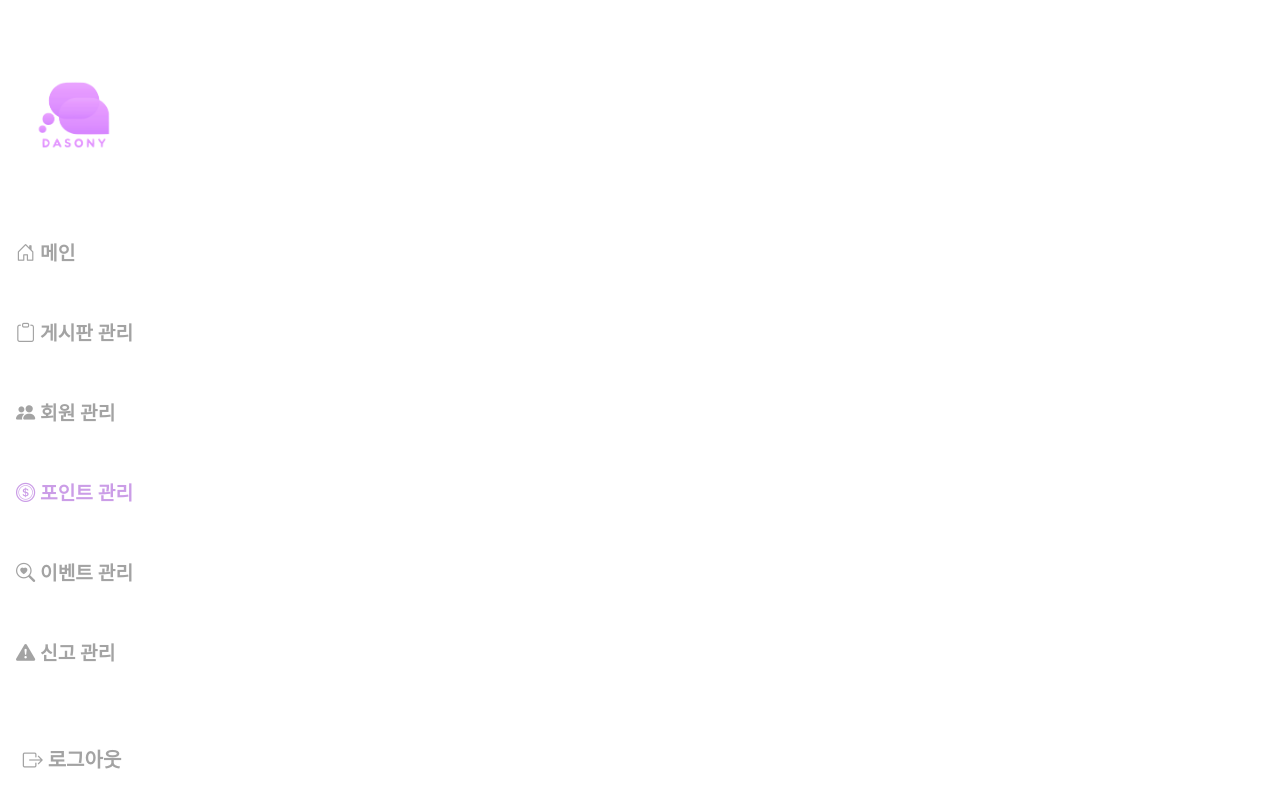
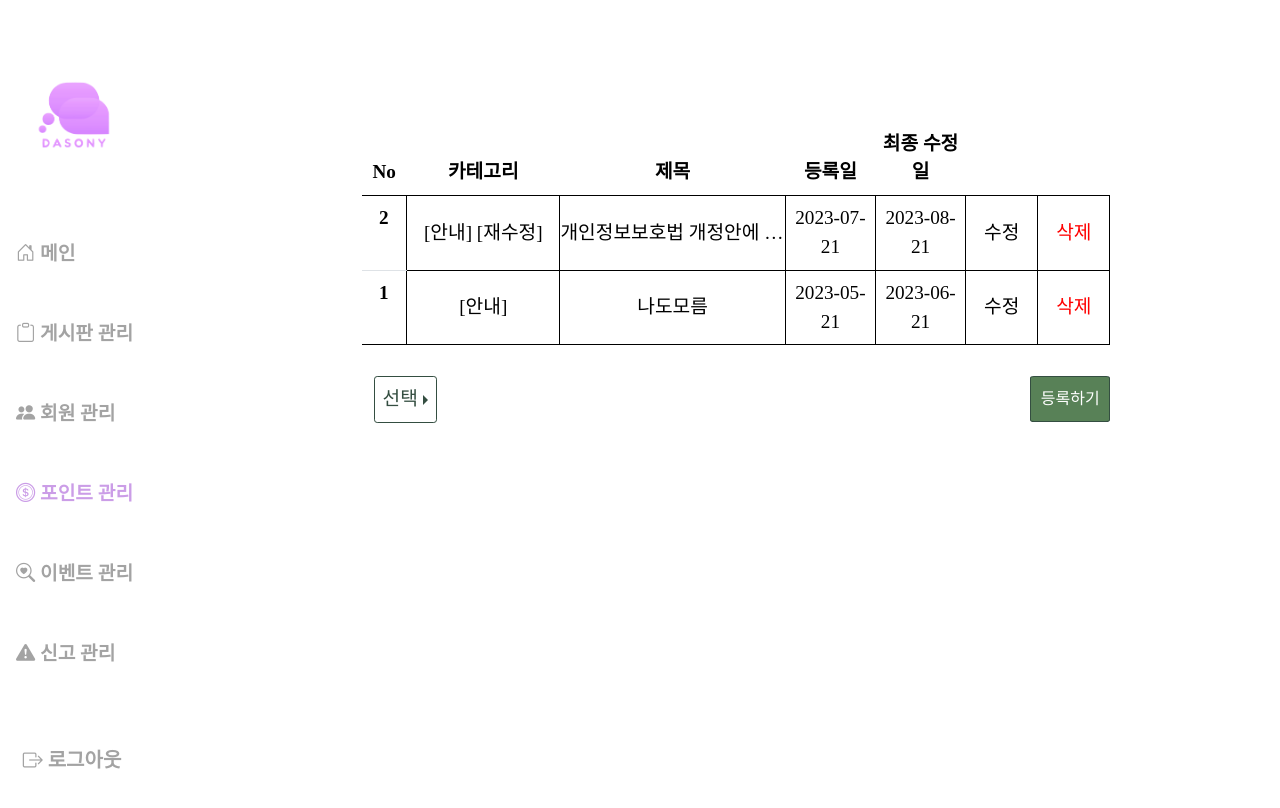
Before and after one commit to dino731/Dasony, a React (Create React App) app in the folder dasony-react/: page /admin/service/notice in a window 1280 px wide. Shown: the top 808 px of the page. Built offline with nearby package versions, Linux system fonts and the light colour scheme; a web font is replaced by a local one.

Commit message:
0831 work
service center -manager, user parts path added

```diff
--- a/dasony-react/src/App.js
+++ b/dasony-react/src/App.js
@@ -171,6 +171,26 @@ function App() {
                                                       transition={{duration : 1}}>
                                                         <EventForm editStatus="등록"/>
                                                       </motion.div>}/>
+                  </Route>
+
+                  {/*
+                    고객센터 관리자 페이지
+                    -기본 : 공지 게시판
+                    -신고
+                    -문의
+                  */}
+                  <Route path="/admin/service" element={<div className=".for-main">
+                                                <div className='for-normal-page'><motion.div
+                                                                        initial = {{opacity:0, y:30}}
+                                                                        animate = {{opacity:1, y:0}}
+                                                                        end = {{opacity:1, y:0}}
+                                                                        transition={{duration : 1}}>
+                                                                          <Service />
+                                                                        </motion.div></div></div>}>
+                      {/* notice 중첩 route 시작 */}
+                      <Route path="notice" element={<Notice/>}>
+                            <Route path="detail/:no" element={<NoticeDetail/>}/>
+                      </Route>
                   </Route>
 
                   {/* 메인페이지 부분 */}
@@ -518,28 +538,8 @@ function App() {
                                                                             <Service/>
                                                                           </motion.div></div></div>}>
                       {/* notice 중첩 route 시작 */}
-                      <Route path="notice" element={<div className=".for-main">
-                                                      <div className='for-normal-page'><motion.div
-                                                                              initial = {{opacity:0, y:30}}
-                                                                              animate = {{opacity:1, y:0}}
-                                                                              end = {{opacity:1, y:0}}
-                                                                              transition={{duration : 1}}>
-                                                                                <Notice/>
-                                                                              </motion.div></div></div>}>
-                            <Route path="detail/:no" element={<motion.div
-                                                          initial = {{opacity:0, y:30}}
-                                                          animate = {{opacity:1, y:0}}
-                                                          end = {{opacity:1, y:0}}
-                                                          transition={{duration : 1}}>
-                                                            <NoticeDetail/>
-                                                          </motion.div>}/>
-                            <Route path="managerBoard" element={<motion.div
-                                                          initial = {{opacity:0, y:30}}
-                                                          animate = {{opacity:1, y:0}}
-                                                          end = {{opacity:1, y:0}}
-                                                          transition={{duration : 1}}>
-                                                            <ManagerNoticeBoard/>
-                                                          </motion.div>}/>
+                      <Route path="notice" element={<Notice/>}>
+                            <Route path="detail/:no" element={<NoticeDetail/>}/>
                       </Route>
                   </Route>
 
--- a/dasony-react/src/service/Notice.js
+++ b/dasony-react/src/service/Notice.js
@@ -3,6 +3,7 @@ import { Outlet, useLocation} from 'react-router-dom';
 import Loading from '../common/Loading';
 import './customer.css';
 import NoticeBoard from './NoticeBoard';
+import ManagerNoticeBoard from './ManagerNoticeBoard';
 
 const Notice = () => {
     const { pathname } = useLocation();
@@ -34,7 +35,7 @@ const Notice = () => {
     useEffect(()=>{
         // observer
         // notice/list 경로인 경우에만
-        if(subPath[subPath.length-1]==="notice"){
+        if(subPath[subPath.length-1] && subPath[1]!="admin" ==="notice"){
             // 관찰할 item 요소
             const items = document.querySelectorAll(".notice-content-body .row");
             console.log(items.length);
@@ -78,10 +79,15 @@ const Notice = () => {
         io.observe(lastItem);
     };
 
+    console.log(subPath);
     return(
         <div className="notice-container" ref={scrollTarget} >
             {loadStatus ? <Loading /> : null}
-            {subPath.length == 3 && subPath[subPath.length-1]=="notice" ? <NoticeBoard context={{data, loadStatus}} /> : <Outlet />}
+            { subPath[subPath.length-1]=="notice" ?
+                subPath.length != 3 ?
+                    subPath[1]=="admin" ? <ManagerNoticeBoard /> : <NoticeBoard context={{data, loadStatus}} />
+                : <Outlet />
+            : <Outlet />}
         </div>
     );
 
--- a/dasony-react/src/service/Service.js
+++ b/dasony-react/src/service/Service.js
@@ -7,9 +7,10 @@ const Service = () => {
     const { pathname } = useLocation();
     const subPath = pathname.split('/');
 
+    console.log(subPath);
     return(
         <>
-            {subPath[2] == "notice"? <Notice /> : null }
+            {subPath[2] == "notice" || subPath[3] == "notice" ? <Notice /> : null }
         </>
     );
 };
--- a/dasony-react/src/service/customer.css
+++ b/dasony-react/src/service/customer.css
@@ -57,7 +57,7 @@ html, body{margin: 0; padding: 0;}
     padding: 0 5%;
     background-color: transparent;
     font-size: 0.8em;
-
+    font-weight: 700;
 }
 
 .notice-container .notice-detail>.notice-title{
```
